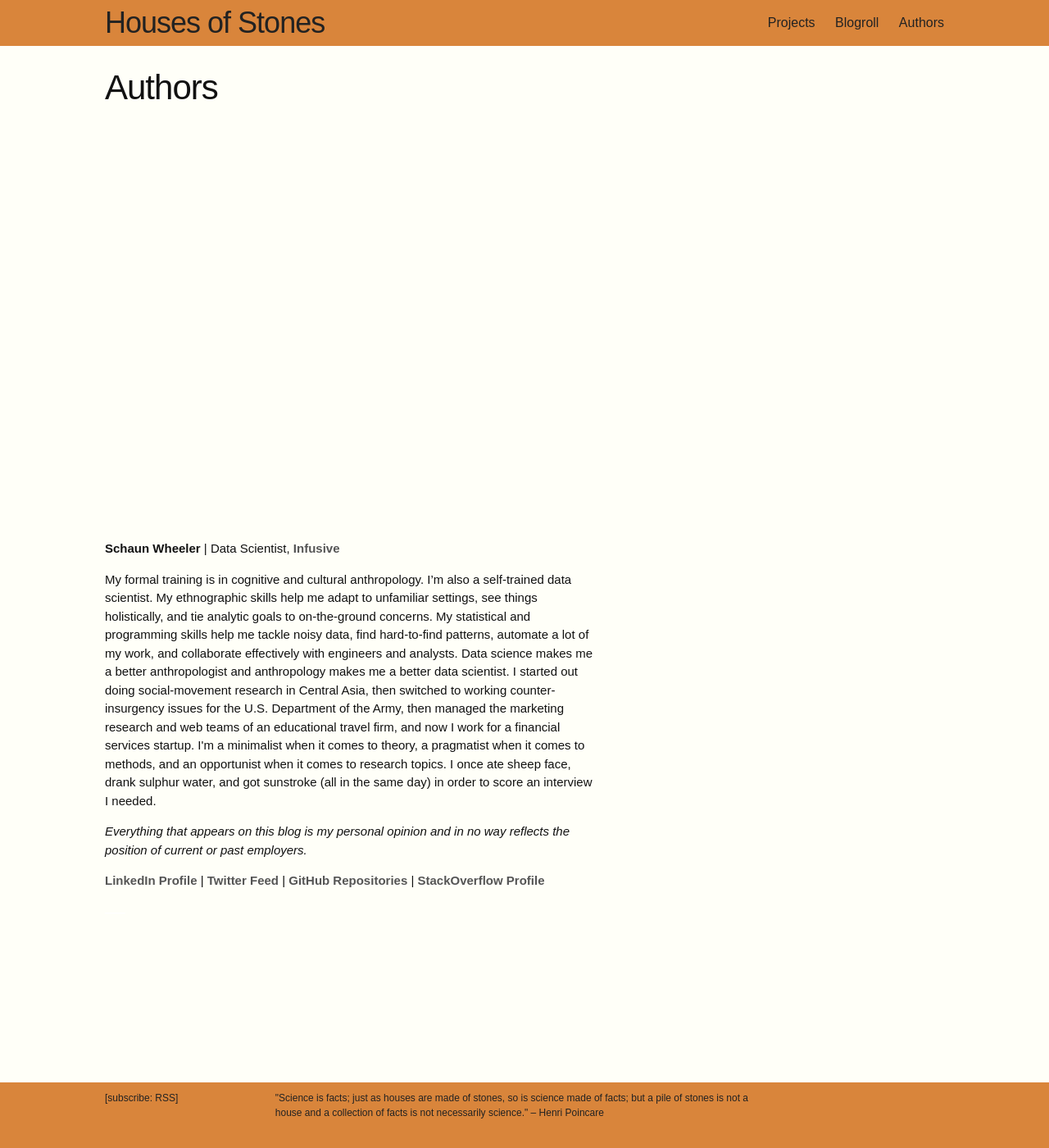
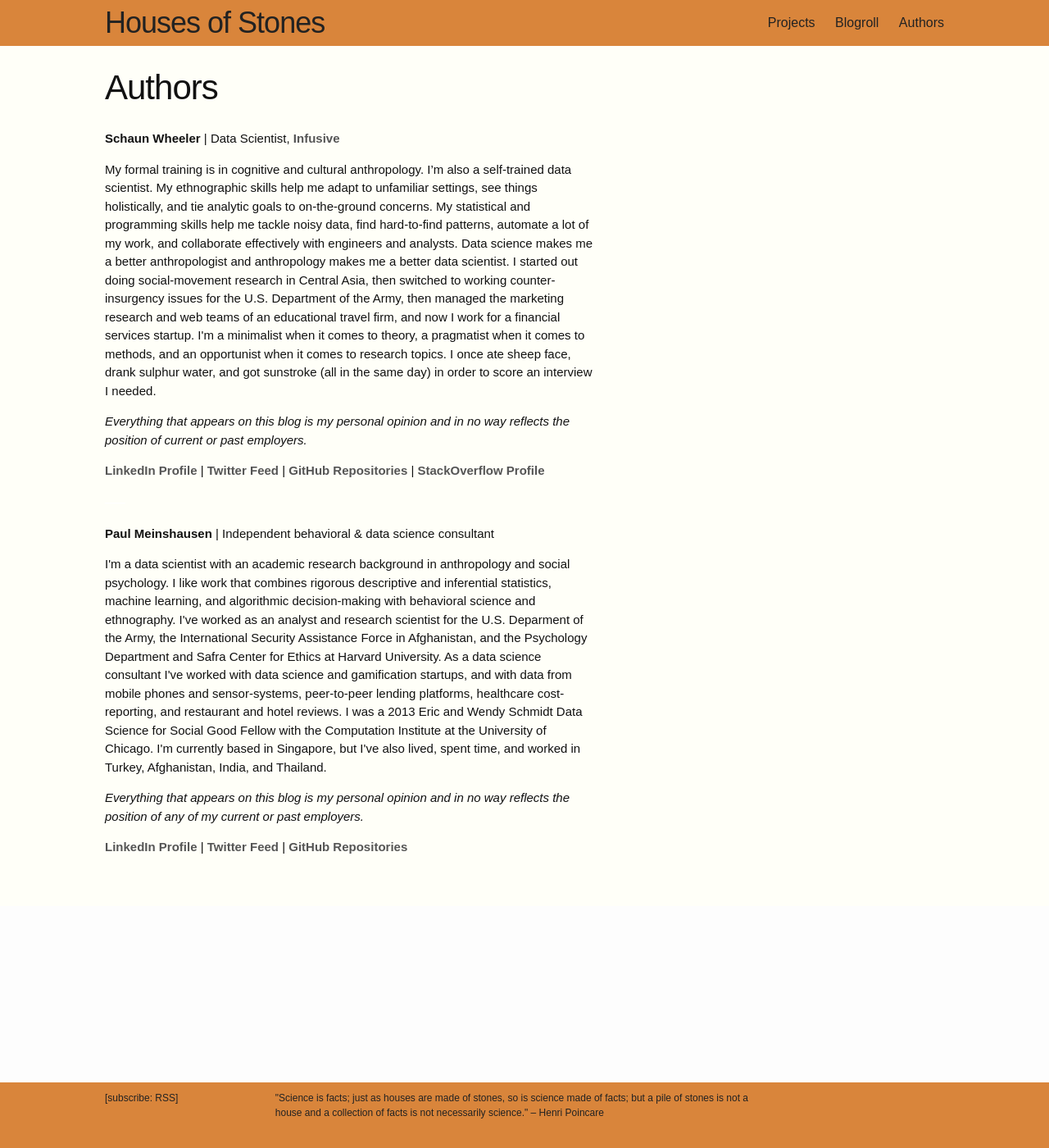
Before and after one commit to housesofstones/housesofstones.github.io, a Jekyll site: the page built from authors/index.md, in a window 1280 px wide and 1400 px high. Shown: the whole window at 82% size. Built offline with Jekyll 4.4.1, drawn with Linux system fonts in a browser that asks for light colours; nearby versions of some CDN libraries.

Commit message:
Update hoscustom.css

```diff
--- a/css/hoscustom.css
+++ b/css/hoscustom.css
@@ -141,5 +141,5 @@ body {
     color: #555555;
 }
 #swheeler, #pmeinshausen {
-    padding-top: 500px;
+    padding-top: 0px;
 }
```
